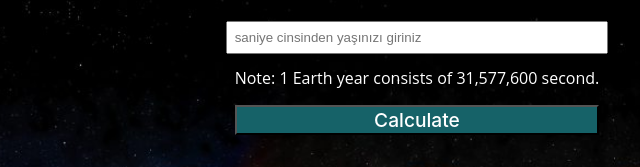
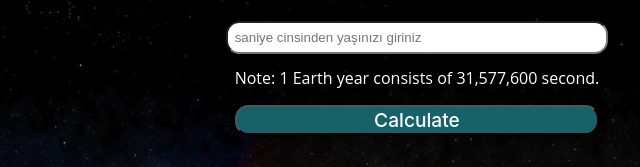
Before and after one commit to stphncrt/Space-Ages, a plain HTML site: page index.html in a window 1280 px wide. Shown: the top 167 px of the page, 223-863 px from the left. Drawn offline with Linux system fonts and the light colour scheme.

Commit message:
some styles added

```diff
--- a/style.css
+++ b/style.css
@@ -26,6 +26,7 @@ body {
     padding: 0.5em;
     margin: 1em;
     width: 100%;
+    border-radius: 1em;
 }
 
 #not {
@@ -43,6 +44,8 @@ body {
     font-family: -apple-system, BlinkMacSystemFont, 'Segoe UI', Roboto, Oxygen, Ubuntu, Cantarell, 'Open Sans', 'Helvetica Neue', sans-serif;
     width: 100%;
     height: 100%;
+    border-radius: 0.7em;
+    margin-bottom: 2em;
 }
 
 .planetCard {
```
